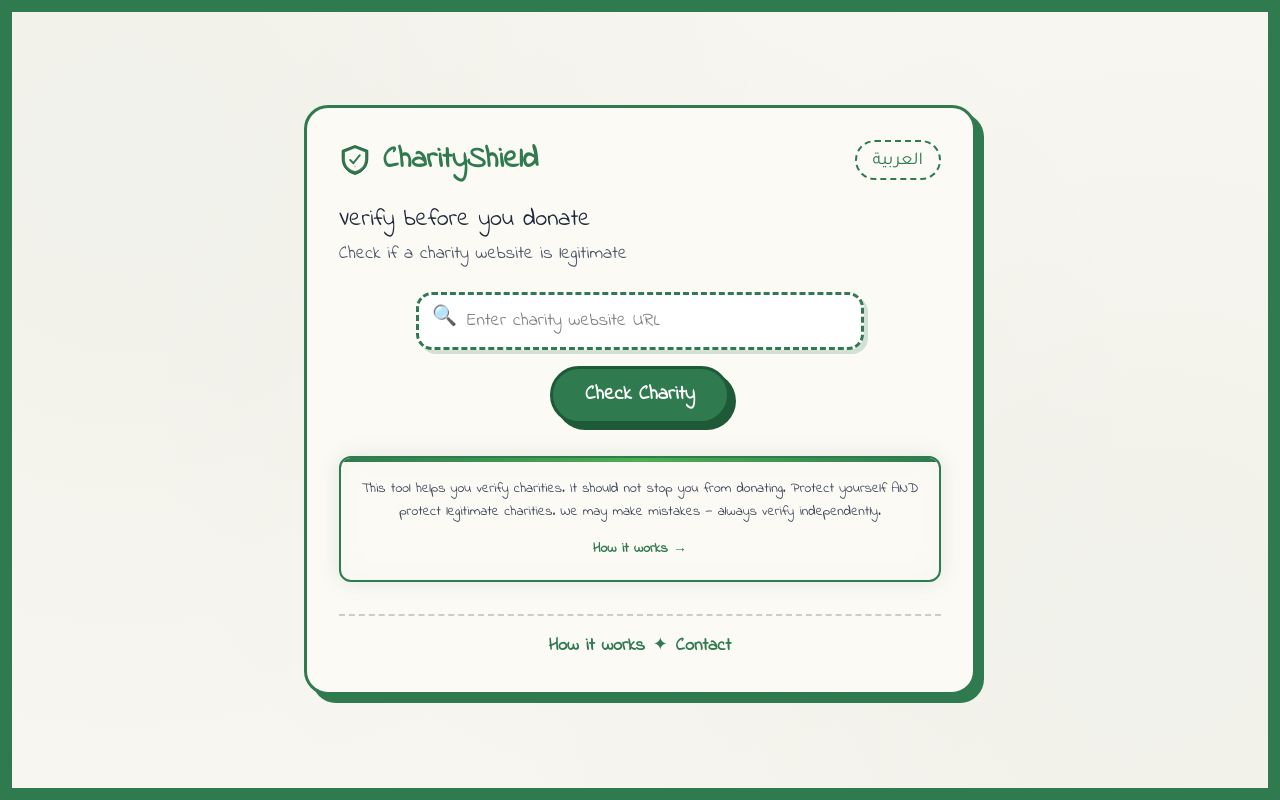
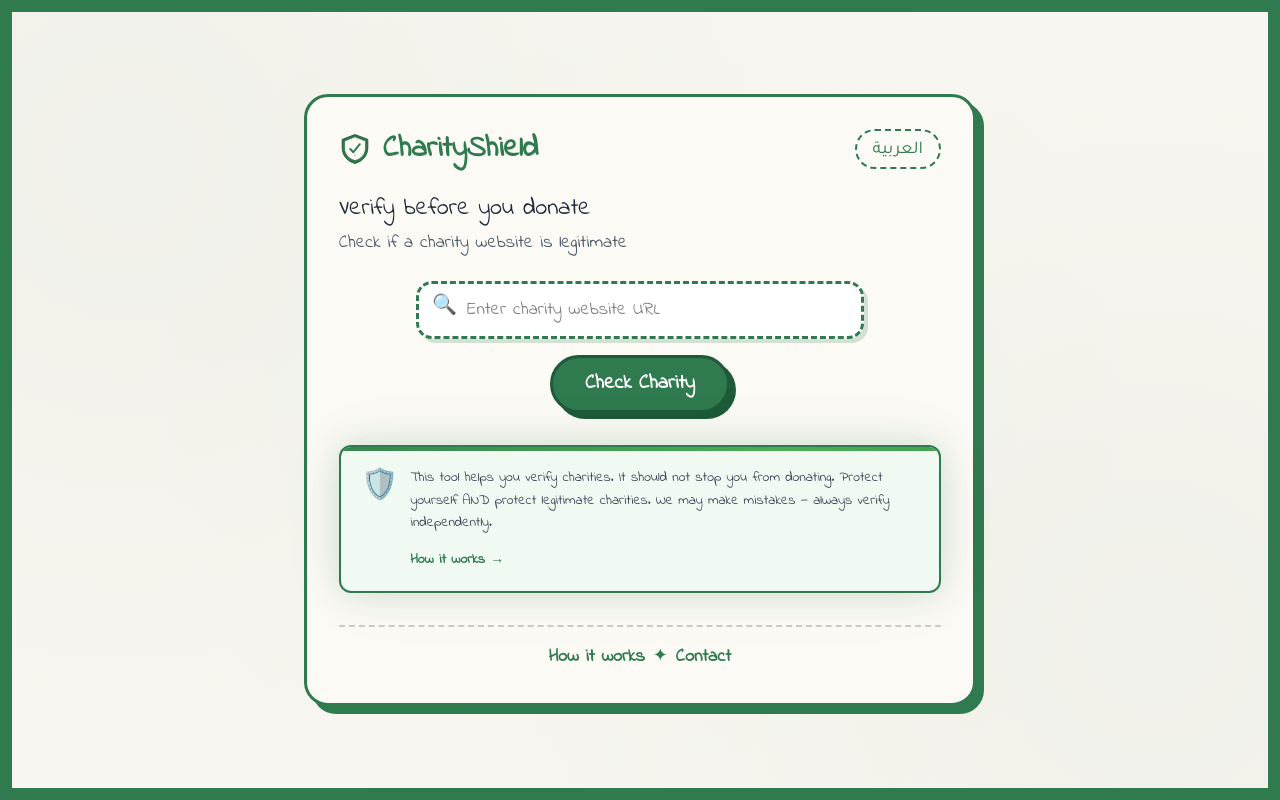
Before and after one commit to Yusr73/charity-shield-frontend, a React (Vite) app: page / in a window 1280 px wide. Built offline with nearby package versions, Linux system fonts and the light colour scheme.

Commit message:
Frontend: Enhanced disclaimer with glow, pulse animation, and shield icon

```diff
--- a/src/App.tsx
+++ b/src/App.tsx
@@ -265,6 +265,22 @@ function App() {
   }
 
   return (
+    <>
+      <style>{`
+        @keyframes glowPulse {
+          0%, 100% {
+            box-shadow: 0 0 30px rgba(47, 122, 79, 0.15), 0 0 60px rgba(47, 122, 79, 0.05);
+          }
+          50% {
+            box-shadow: 0 0 50px rgba(47, 122, 79, 0.3), 0 0 80px rgba(47, 122, 79, 0.1);
+          }
+        }
+        @keyframes gradientMove {
+          0%, 100% { background-position: 0% 50%; }
+          50% { background-position: 100% 50%; }
+        }
+      `}</style>
+
       <div
         className="min-h-screen flex items-center justify-center p-4 border-[12px] border-[#2f7a4f]"
         dir={language === 'ar' ? 'rtl' : 'ltr'}
@@ -334,23 +350,39 @@ function App() {
               </button>
             </form>
 
-          {/* Disclaimer Section - Enhanced with glow and link */}
-          <div className="mt-8 p-5 border-2 border-[#2f7a4f] rounded-xl bg-[#fcfaf5] relative overflow-hidden"
+            {/* Disclaimer Section - Enhanced with glow */}
+            <div
+              className="mt-8 p-5 border-2 border-[#2f7a4f] rounded-xl bg-[#f0f9f2] relative overflow-hidden"
               style={{
-              boxShadow: '0 0 20px rgba(47, 122, 79, 0.15), inset 0 0 30px rgba(47, 122, 79, 0.03)'
+                animation: 'glowPulse 3s ease-in-out infinite',
+                boxShadow: '0 0 30px rgba(47, 122, 79, 0.15), 0 0 60px rgba(47, 122, 79, 0.05), inset 0 0 30px rgba(47, 122, 79, 0.03)'
               }}
             >
-            <div className="absolute top-0 left-0 w-full h-1 bg-gradient-to-r from-[#2f7a4f] via-[#4CAF50] to-[#2f7a4f]"></div>
-            <p className="text-center text-sm text-gray-700 leading-relaxed">
+              {/* Animated gradient top bar */}
+              <div
+                className="absolute top-0 left-0 w-full h-1"
+                style={{
+                  background: 'linear-gradient(90deg, #2f7a4f, #4CAF50, #2f7a4f)',
+                  backgroundSize: '200% 100%',
+                  animation: 'gradientMove 3s ease-in-out infinite'
+                }}
+              ></div>
+
+              <div className="relative z-10 flex items-start gap-3">
+                <span className="text-3xl flex-shrink-0 mt-0.5">🛡️</span>
+                <div>
+                  <p className="text-sm text-gray-700 leading-relaxed font-medium">
                     {t.disclaimer}
                   </p>
-            <div className="text-center mt-3">
+                  <div className="mt-3">
                     <a
                       href="#"
-                className="text-sm text-[#2f7a4f] font-semibold hover:underline inline-flex items-center gap-1"
+                      className="text-sm text-[#2f7a4f] font-bold hover:underline inline-flex items-center gap-1 transition-colors hover:text-[#1e5a38]"
                     >
                       {t.howItWorks} →
                     </a>
+                  </div>
+                </div>
               </div>
             </div>
 
@@ -413,15 +445,12 @@ function App() {
                   })}
                 </div>
 
-              {/* ============================================================
-                  COMMENTS SECTION
-                  ============================================================ */}
+                {/* Comments Section */}
                 <div className="mt-6 p-6 border-2 border-dashed border-[#2f7a4f] rounded-lg bg-white">
                   <h4 className="text-lg font-bold text-gray-800 mb-1">
                     {t.commentsTitle}
                   </h4>
 
-                {/* Comments list */}
                   {commentsLoading ? (
                     <p className="text-gray-500 text-sm">Loading comments...</p>
                   ) : commentsError ? (
@@ -450,7 +479,6 @@ function App() {
                     </div>
                   )}
 
-                {/* Add comment form */}
                   {commentSubmitted ? (
                     <p className="text-green-600 font-bold">{t.commentsSent}</p>
                   ) : (
@@ -528,6 +556,7 @@ function App() {
           </footer>
         </div>
       </div>
+    </>
   )
 }
 
```
Lines whose indentation alone changed are shown as unchanged.
